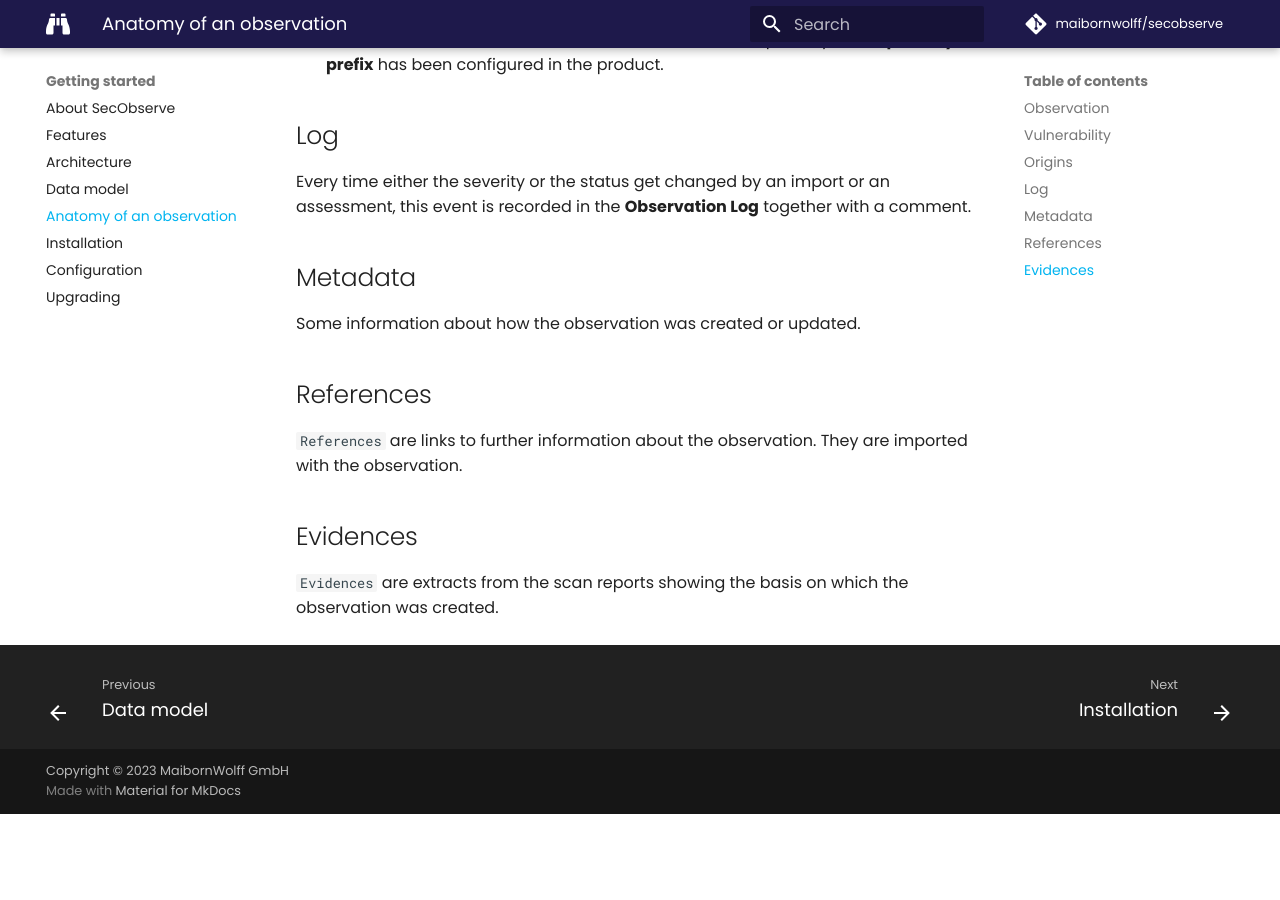
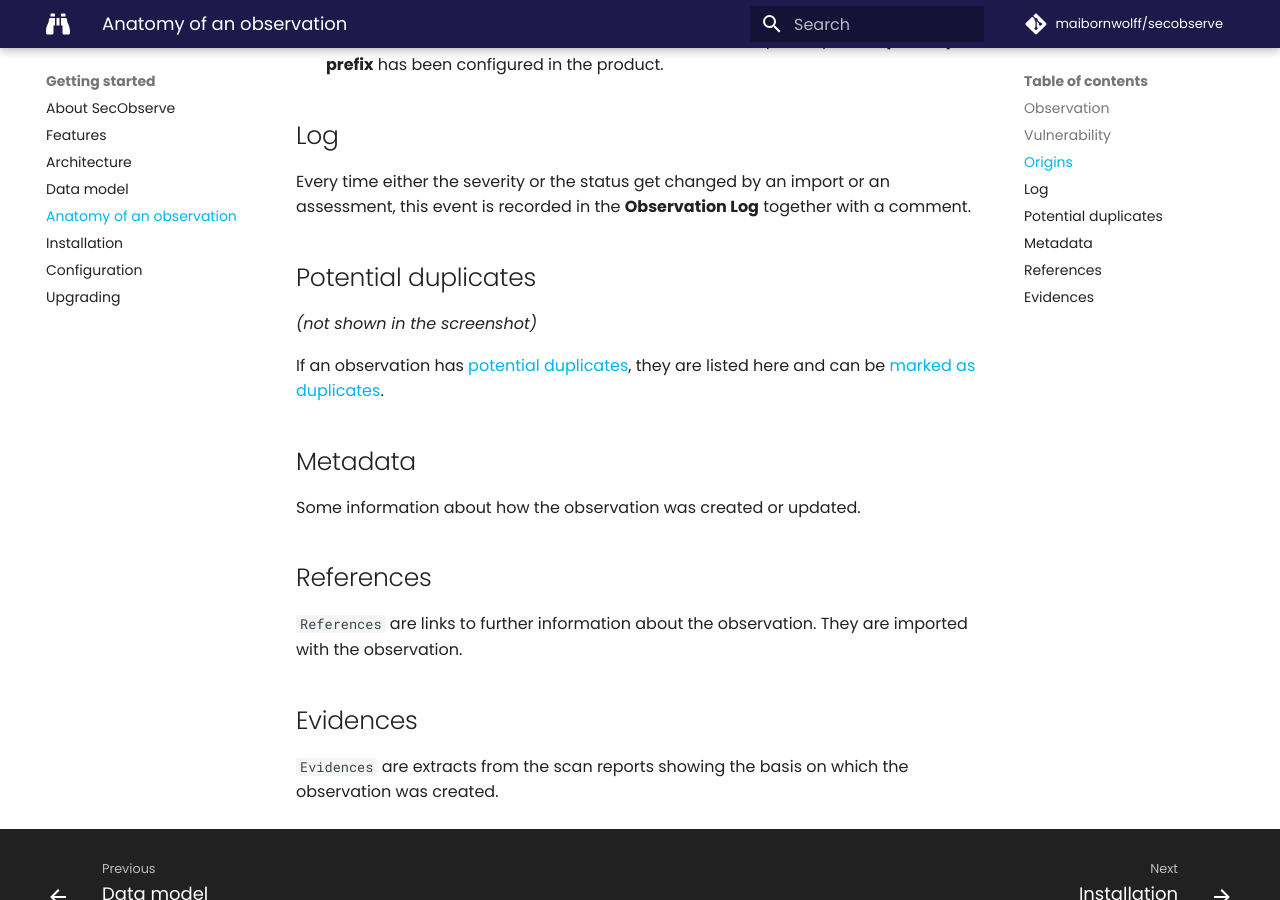
Before and after one commit to MaibornWolff/SecObserve, an MkDocs documentation site: the page built from docs/getting_started/anatomy_of_an_observation.md, in a window 1280 px wide and 900 px high, scrolled down 1656 px. Built offline with MkDocs 1.6.1 and Material for MkDocs 9.7.7, drawn with Linux system fonts in a browser that asks for light colours; comment, search, counter and statistics services are not loaded; before the commit the page ends 2470 px from its top, so only the background shows below that.

Commit message:
chore: documentation enhancements

```diff
--- a/docs/getting_started/anatomy_of_an_observation.md
+++ b/docs/getting_started/anatomy_of_an_observation.md
@@ -33,6 +33,13 @@
 
 Every time either the severity or the status get changed by an import or an assessment, this event is recorded in the **Observation Log** together with a comment.
 
+## Potential duplicates
+
+*(not shown in the screenshot)*
+
+If an observation has [potential duplicates](../usage/duplicates.md#find-potential-duplicates), they are listed here and can be [marked as duplicates](../usage/duplicates.md#mark-duplicates).
+
+
 ## Metadata
 
 Some information about how the observation was created or updated.
```
Also changed, not shown: docs/getting_started/features.md (+1 -1 lines).
